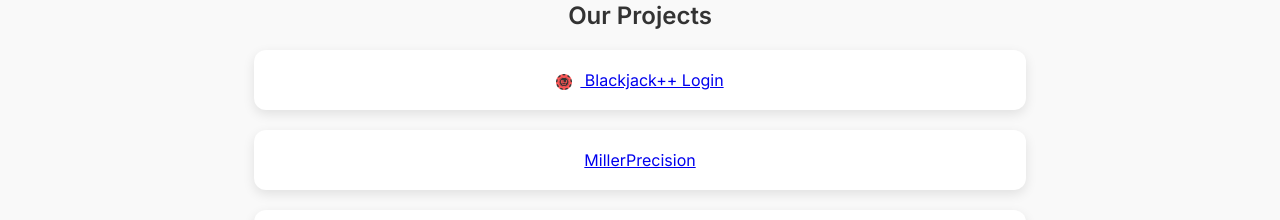
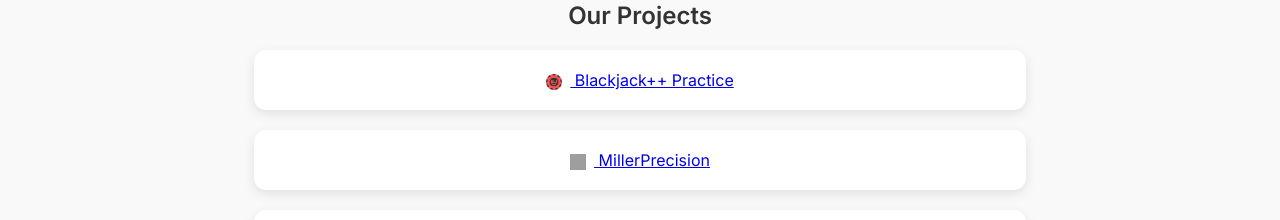
Before and after one commit to cjdeshon/cdsoftware, a plain HTML site: page index.html in a window 1280 px wide. Both pictures are taken after a click on the link "Our Projects". Shown: the part 242-462 px from the top of the page. Drawn offline with nearby package versions, Linux system fonts and the light colour scheme; grey boxes are pictures that could not be loaded.

Commit message:
fixed links in our projects to point to actual site address. Added favicon for MP

```diff
--- a/index.html
+++ b/index.html
@@ -99,13 +99,17 @@
   <section id="projects" class="content-section" style="display: none;">
     <h2>Our Projects</h2>
     <div class="project" data-info="University project webpage hosted by cfbpicks">
-      <a href="https://cfbpicks.live/blackjackplusplus.com/practice.php" target="_blank"> <img src="images/bj++logo.png" alt="Link Icon" class="icon"> Blackjack++ Login</a>
+      <a href="https://cfbpicks.live/blackjackplusplus.com/practice.php" target="_blank">
+        <img src="images/bj++logo.png" alt="Link Icon" class="icon"> Blackjack++ Practice
+      </a>
     </div>
     <div class="project" data-info="MillerPrecision webpage hosted by CDSoftware">
-      <a href="https://cjdeshon.github.io/MillerPrecision/">MillerPrecision</a>
+      <a href="https://www.millerprecisionfleetwashing.com">
+        <img src="images/MPfavi.png" alt = "Link Icon" class="icon"> MillerPrecision
+      </a>
     </div>
     <div class="project" data-info="WhiskMeAway bakery website showcasing mobile-friendly design">
-      <a href="https://cjdeshon.github.io/whiskmeaway/" target="_blank">
+      <a href="https://www.whiskmeawayeats.com" target="_blank">
         <img src="images/cupcake_icon.png" alt="Link Icon" class="icon"> WhiskMeAway
       </a>
     </div>
```
Also changed, not shown: 1 other file.
